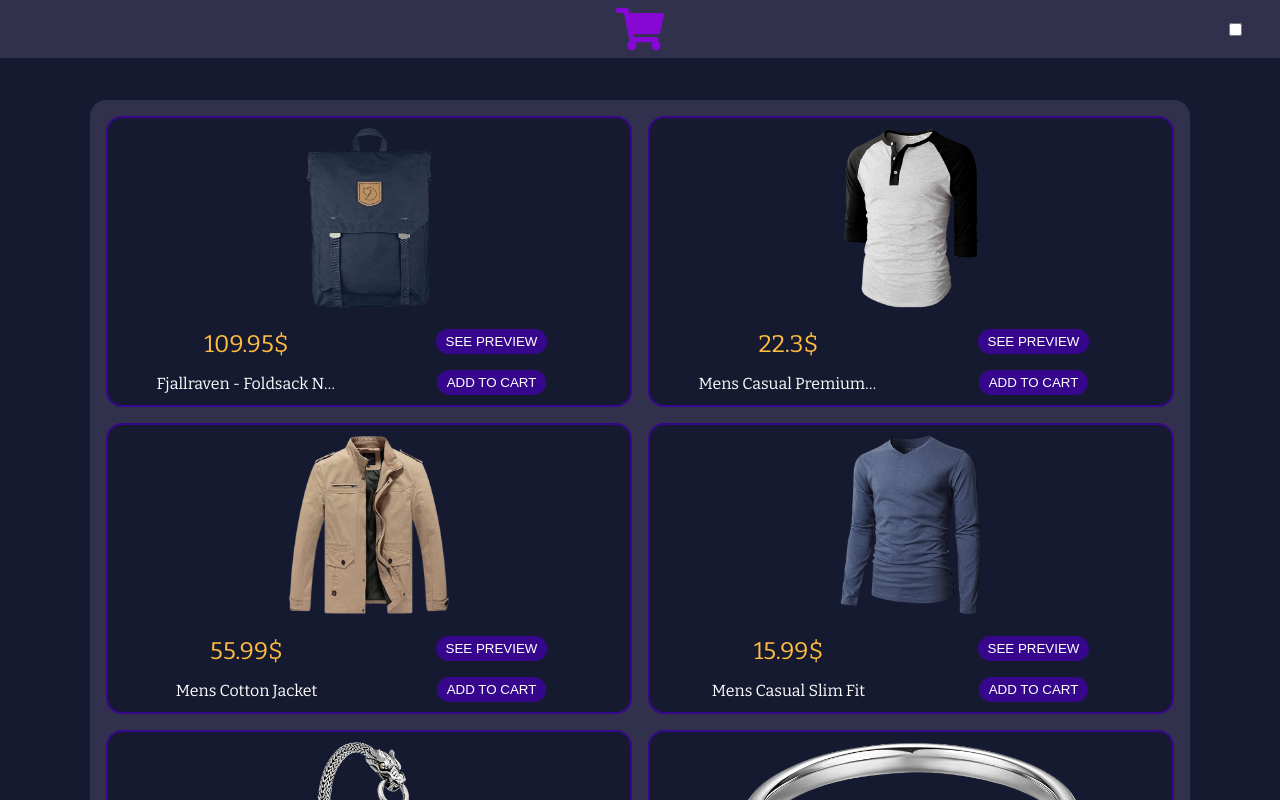
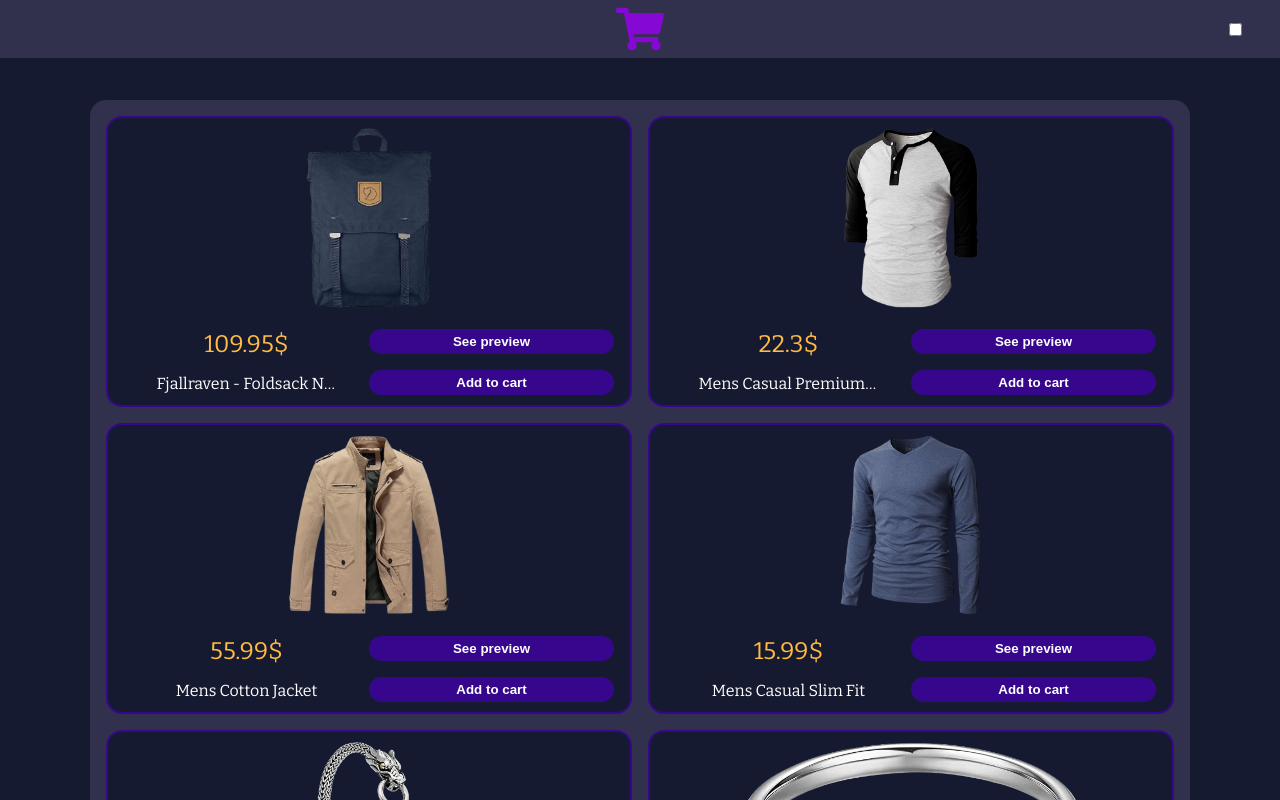
Before and after one commit to Eckry/store-app, a React (Vite) app: page / in a window 1280 px wide. Shown: the top 800 px of the page. Built offline with nearby package versions, Linux system fonts and the light colour scheme.

Commit message:
change to lowercase add to cart and see preview

```diff
--- a/src/components/Product.jsx
+++ b/src/components/Product.jsx
@@ -28,10 +28,10 @@ export default function Product({
             className="preview-button"
             onClick={handleOnClickToViewProduct}
           >
-            SEE PREVIEW
+            See preview
           </button>
           <button className="add-button" onClick={handleOnClickToBuyProduct}>
-            ADD TO CART
+            Add to cart
           </button>
         </div>
       </div>
--- a/src/components/styles/Product.css
+++ b/src/components/styles/Product.css
@@ -59,12 +59,14 @@
 .add-button, .preview-button {
   color: white;
   background-color: var(--tertiary-color);
+  font-weight: bold;
   border-radius: 1rem;
   padding: 5px 10px;
   height: 100%;
   cursor: pointer;
   outline: none;
   border: none;
+  width: 100%;
 }
 
 @media (max-width: 1320px) {
```
